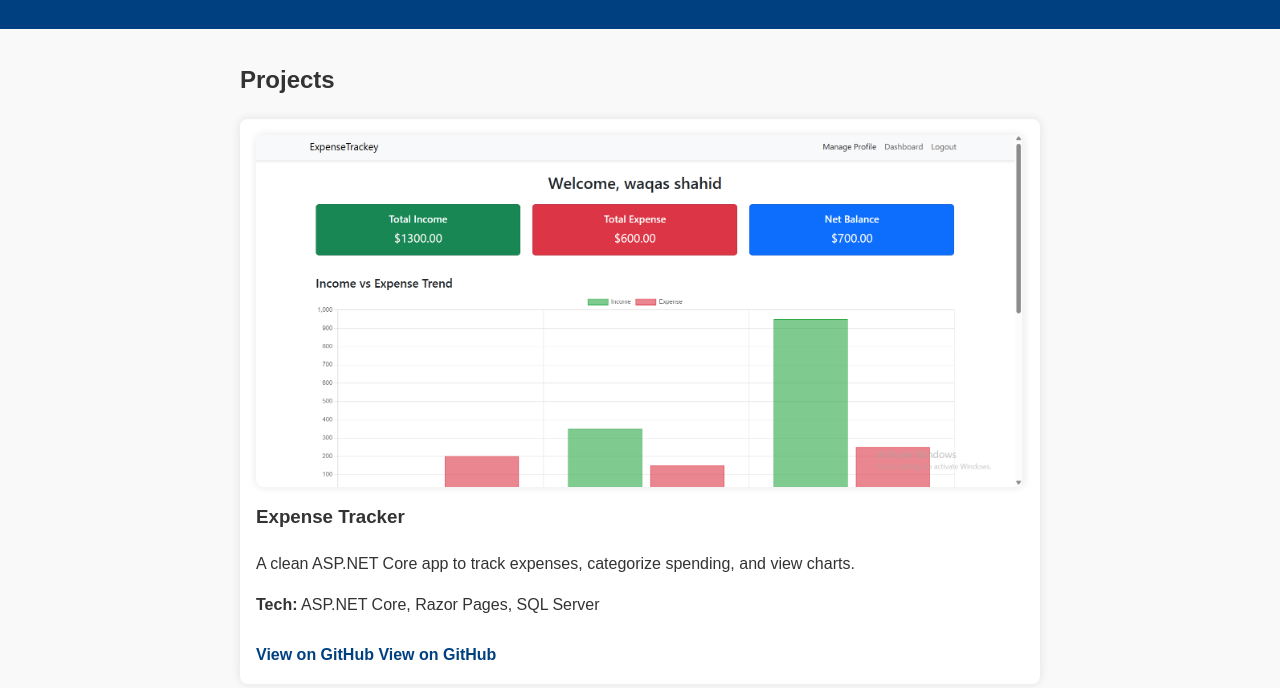
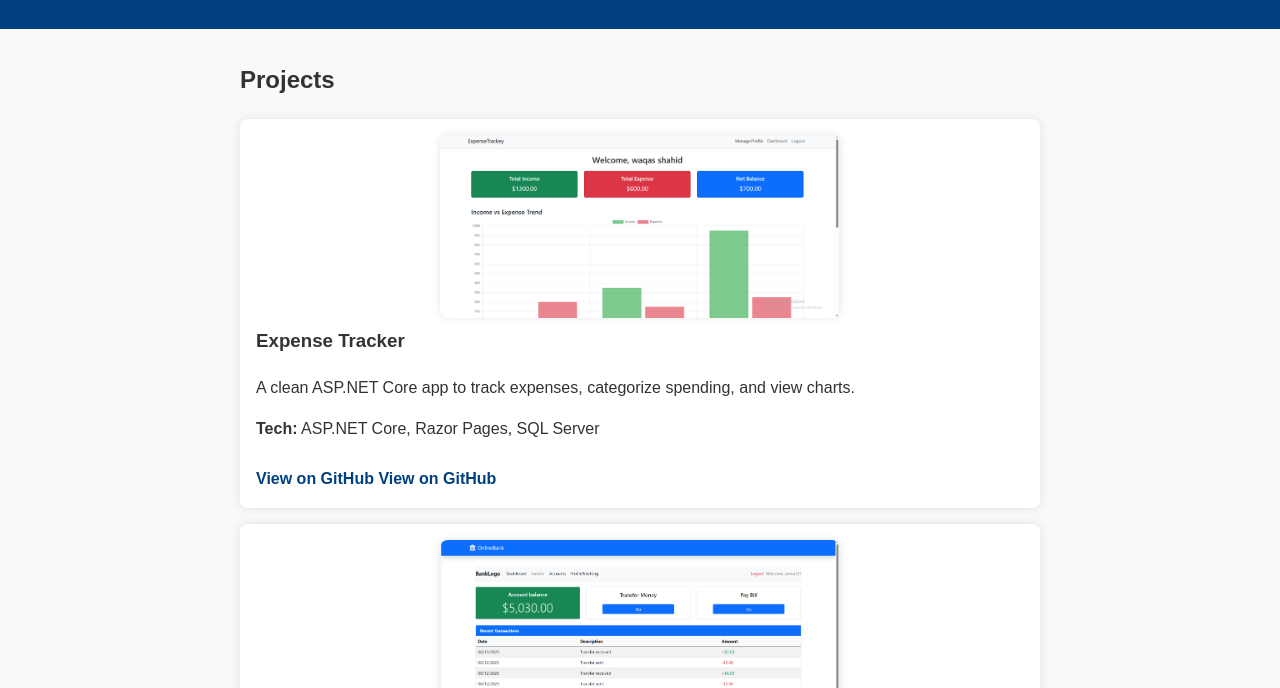
Before and after one commit to AmnaSarwar12/Portfolio, a plain HTML site: page index.html in a window 1280 px wide. Shown: the part 112-800 px from the top of the page. Drawn offline with Linux system fonts and the light colour scheme.

Commit message:
Update style.css

```diff
--- a/style.css
+++ b/style.css
@@ -33,10 +33,14 @@ section#projects {
 }
 .project-card img {
     width: 100%;
+    max-width: 400px;
     height: auto;
     border-radius: 8px;
     margin-bottom: 0.5em;
     box-shadow: 0 0 8px rgba(0,0,0,0.1);
+    display: block;
+    margin-left: auto;
+    margin-right: auto;
 }
 
 .project-card h3 {
```
